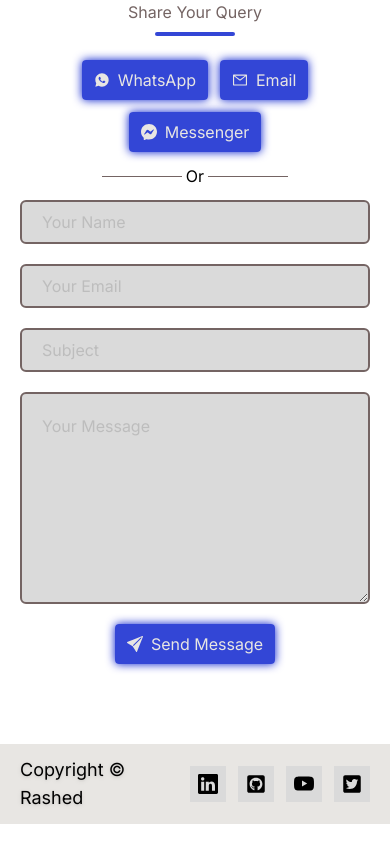
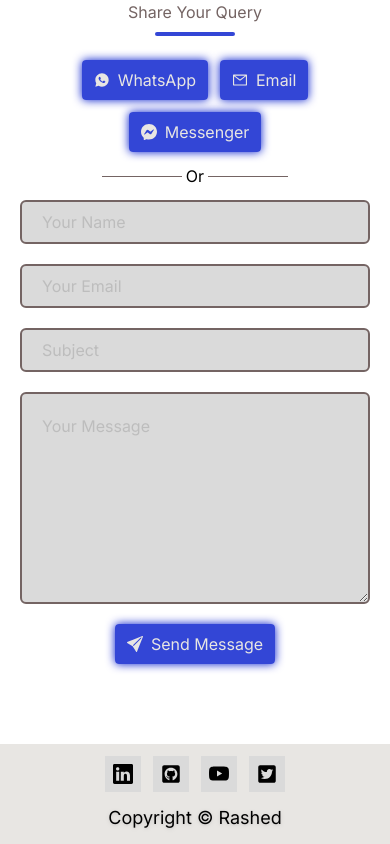
Before and after one commit to CapOfCode/capofcode.github.io, a Next.js app: page / in a window 390 px wide. Shown: the part 4695-5539 px from the top of the page. Built offline with nearby package versions, Linux system fonts and the light colour scheme.

Commit message:
footer responsive

```diff
--- a/src/components/ui/footer/Footer.js
+++ b/src/components/ui/footer/Footer.js
@@ -7,8 +7,8 @@ import Link from "next/link";
 const Footer = () => {
   return (
     <div className="bg-dark">
-      <div className=" max-w-[1240px]  px-[20px] mx-auto  flex justify-center lg:justify-between items-center py-3">
-        <p className="text-lg drop-shadow"> Copyright &copy; Rashed</p>
+      <div className=" max-w-[1240px]  px-[20px] mx-auto  flex justify-center flex-col lg:flex-row gap-3 lg:justify-between items-center py-3">
+        <p className="text-lg drop-shadow lg:order-first order-last"> Copyright &copy; Rashed</p>
         <div className="footer-socials flex justify-center items-center gap-3 text-xl">
           <Link
             href="https://www.linkedin.com/in/codewithrashed/"
```
